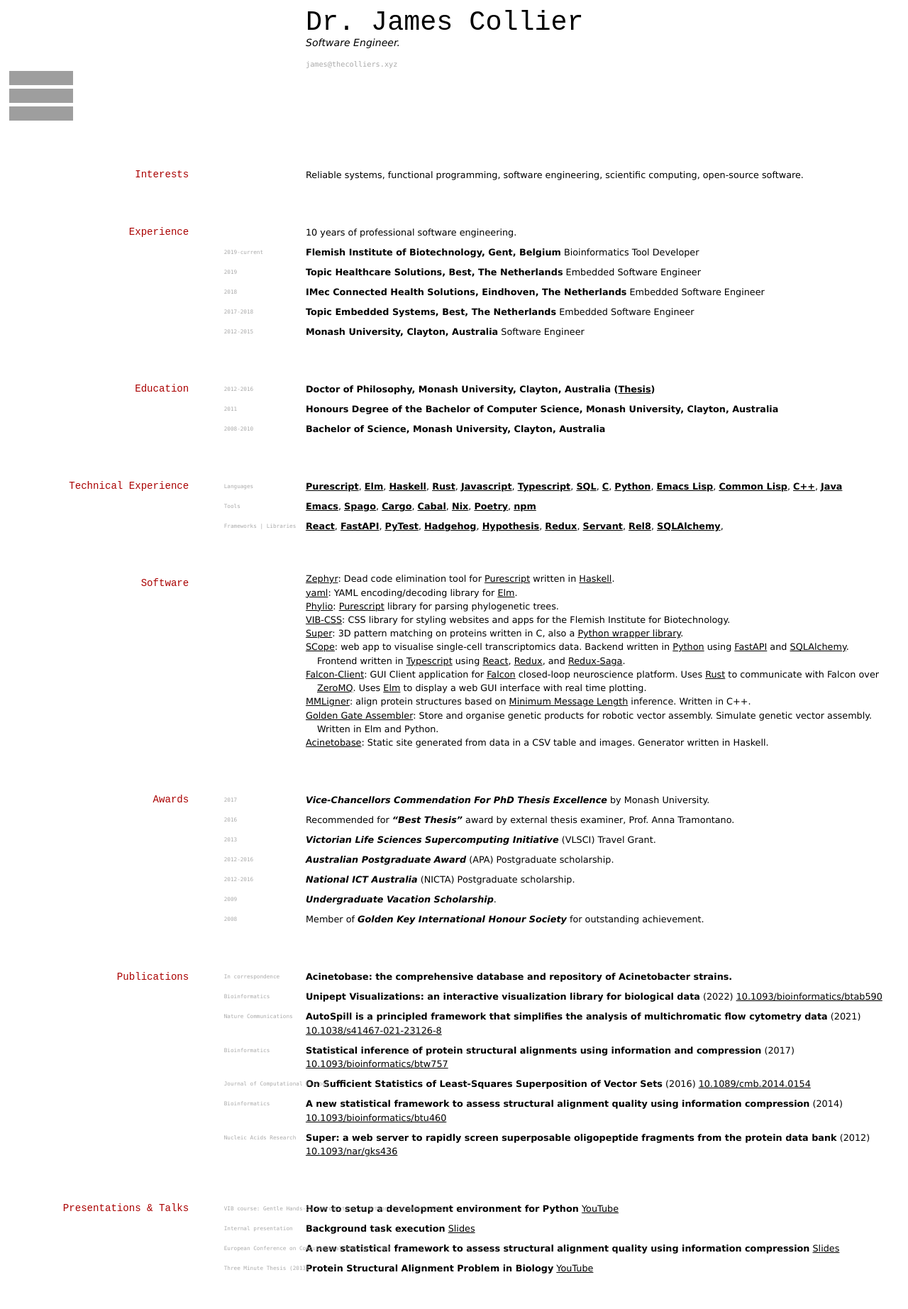
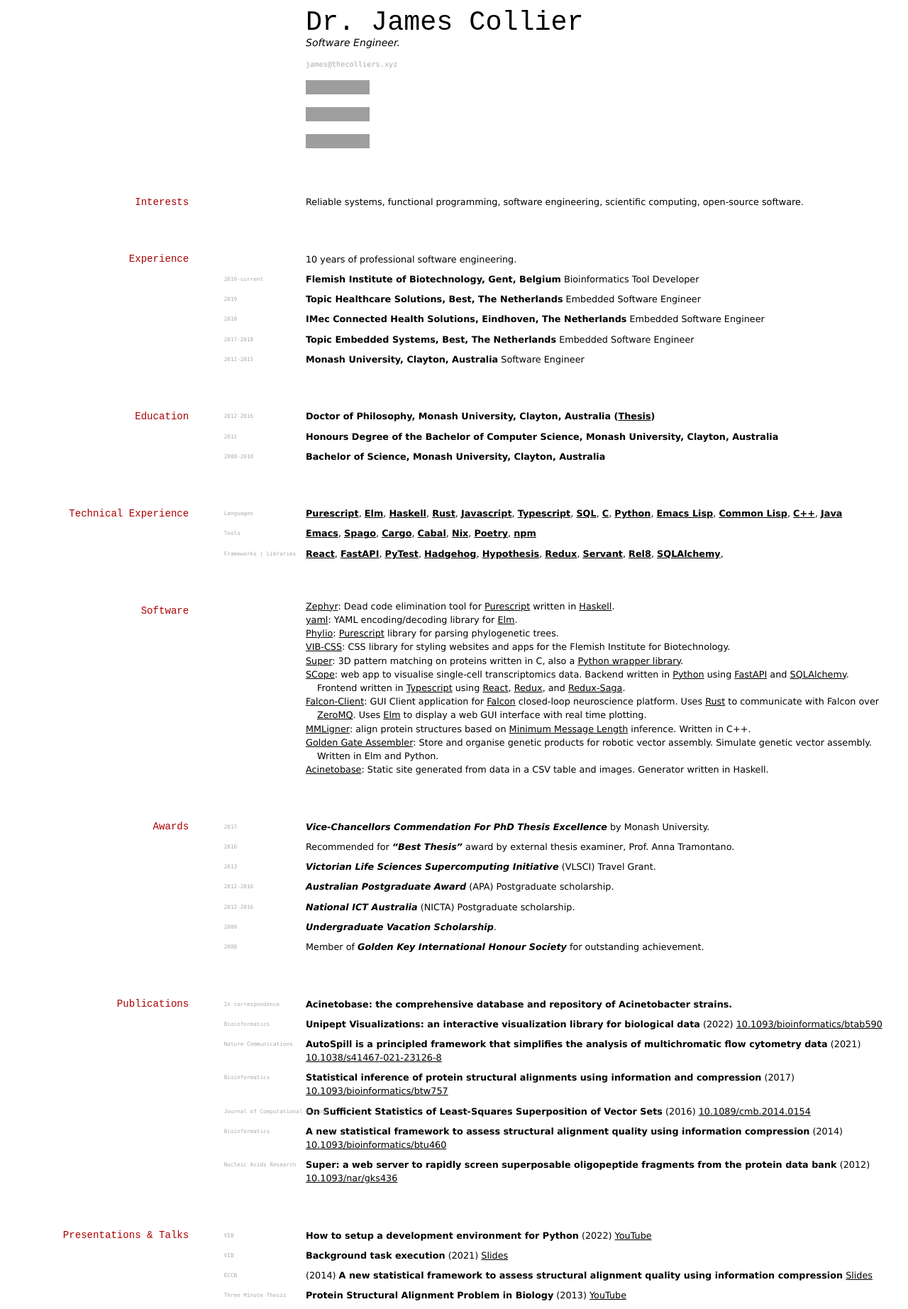
Before and after one commit to MaybeJustJames/jhc-at-home.github.io, a Jekyll site: the page built from index.md, in a window 1280 px wide. Shown: the whole page at 71% size. Built offline with Jekyll 4.4.1, drawn with Linux system fonts in a browser that asks for light colours; before the commit the page ends 1806 px from its top, so only the background shows below that; grey boxes are pictures that could not be loaded.

Commit message:
More formatting

```diff
--- a/index.md
+++ b/index.md
@@ -8,13 +8,13 @@ Software Engineer.
 <div id="webaddress">
   <a href="james@thecolliers.xyz">james@thecolliers.xyz</a>
 </div>
-<div>
+<div class="social-info">
   <a href="https://twitter.com/MaybeJustJames"><img alt="Twitter" src="https://img.shields.io/twitter/url?label=Twitter&style=social&url=https%3A%2F%2Ftwitter.com%2FMaybeJustJames"></a>
 </div>
-<div>
+<div class="social-info">
   <a href="https://github.com/MaybeJustJames"><img alt="GitHub User's stars" src="https://img.shields.io/github/stars/MaybeJustJames?label=GitHub&style=social"></a>
 </div>
-<div>
+<div class="social-info">
   <a href="https://gitlab.com/bimmie"><img alt="GitLab stars" src="https://img.shields.io/gitlab/stars/structural-fragment-search/super?label=GitLab&style=social"></a>
 </div>
 
@@ -139,18 +139,18 @@ Member of _Golden Key International Honour Society_ for outstanding achievement.
 
 ## Presentations &amp; Talks
 
-`VIB course: Gentle Hands-On Introduction to Python Programming (2022)`
-**How to setup a development environment for Python**
+`VIB`
+**How to setup a development environment for Python** (2022)
 [YouTube](https://youtu.be/vLRAUHpeHtM)
 
-`Internal presentation`
-**Background task execution**
+`VIB`
+**Background task execution** (2021)
 [Slides](https://maybejustjames.github.io/background-tasks-talk)
 
-`European Conference on Computational Biology (2014)`
+`ECCB` (2014)
 **A new statistical framework to assess structural alignment quality using information compression**
 [Slides](https://www.dropbox.com/s/4h3itvwwflvwl0t/Mon7_James_Collier.pdf?dl=0)
 
-`Three Minute Thesis (2013)`
-**Protein Structural Alignment Problem in Biology**
+`Three Minute Thesis`
+**Protein Structural Alignment Problem in Biology** (2013)
 [YouTube](https://youtu.be/h0BY3lcEFKQ)
--- a/media/kjhealy-screen.css
+++ b/media/kjhealy-screen.css
@@ -173,6 +173,12 @@ a:hover {
 	text-decoration: none;
 }
 
+.social-info {
+  margin-top: 1em;
+  position: relative;
+  left: 33%;
+}
+
 em {
 	font-weight: bold;
 	font-style: italic;
```
